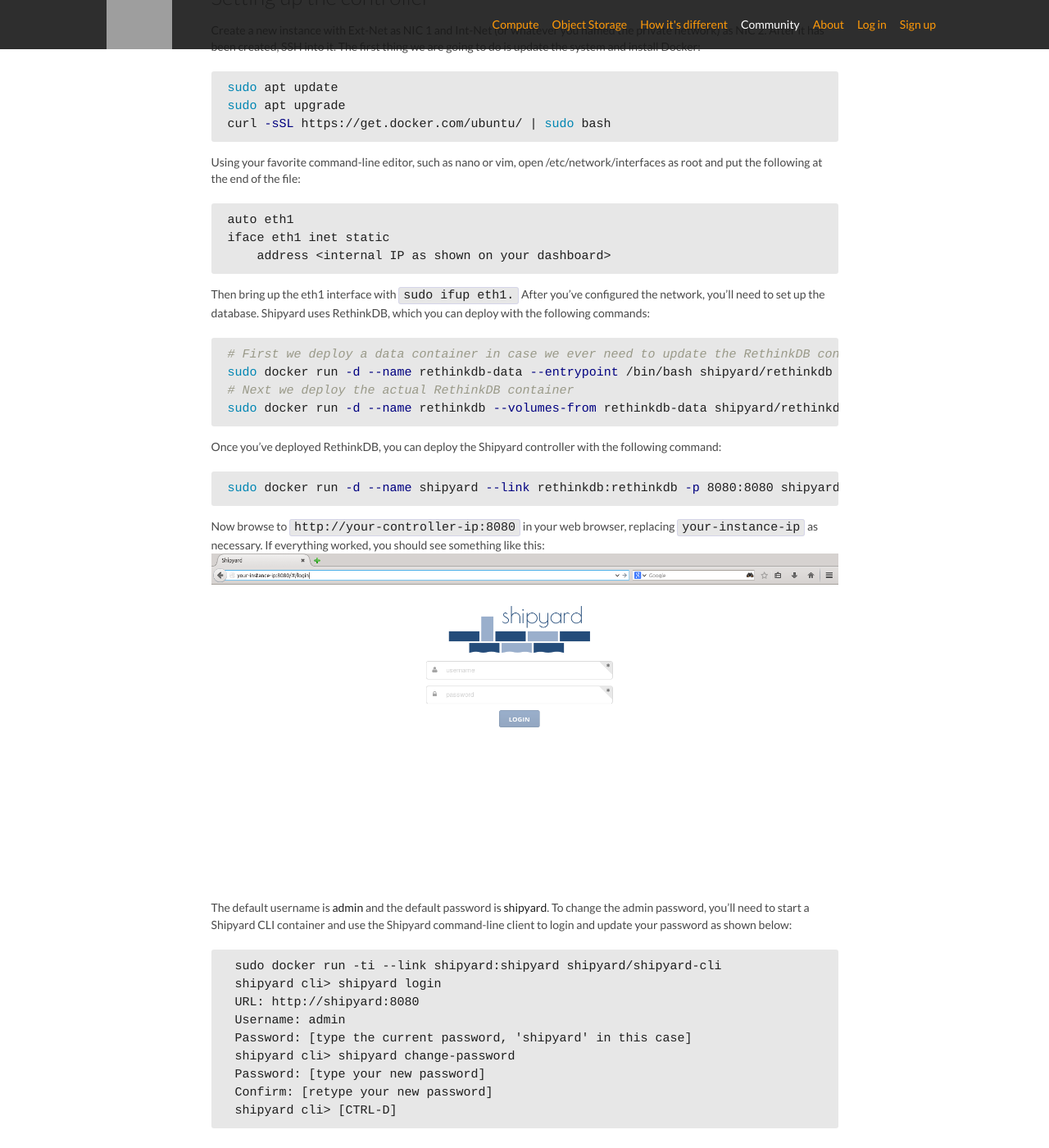
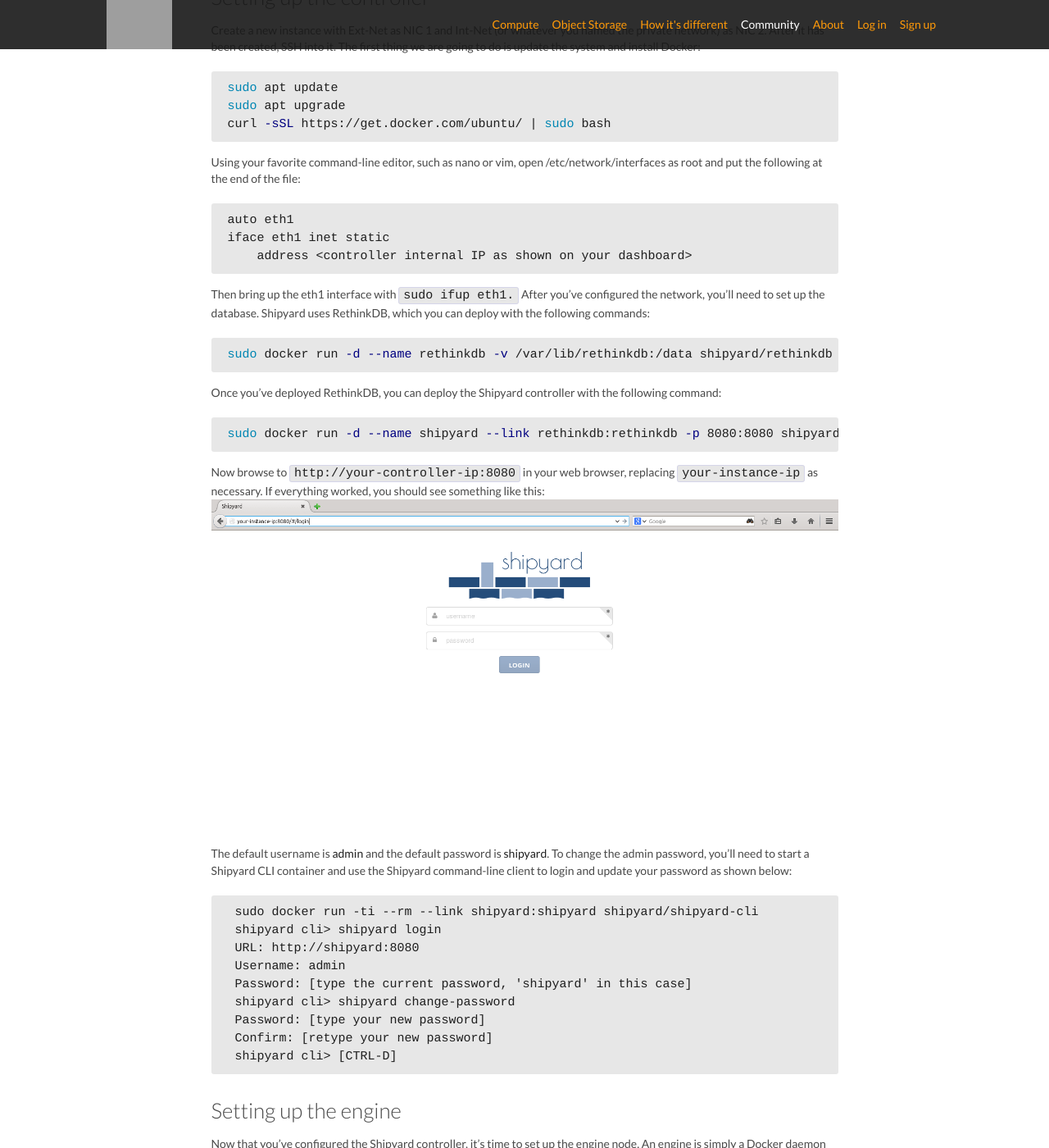
Before and after one commit to ovhlabs/knowledge-base, a Jekyll site: the page built from en/_posts/2014-12-05-how-to-deploy-a-shipyard-cluster-on-runabove.md, in a window 1280 px wide and 1400 px high, scrolled down 868 px. Shown: the whole window at 82% size. Built offline with Jekyll 4.4.1, drawn with Linux system fonts in a browser that asks for light colours; Markdown is read by kramdown in place of the engine named in the settings; comment, search, counter and statistics services are not loaded; some of the changed text lies outside the part shown; grey boxes are pictures that could not be loaded.

Commit message:
Make changes suggested by @gierschv

````diff
--- a/en/_posts/2014-12-05-how-to-deploy-a-shipyard-cluster-on-runabove.md
+++ b/en/_posts/2014-12-05-how-to-deploy-a-shipyard-cluster-on-runabove.md
@@ -5,7 +5,7 @@
 author: DrOfAwesomeness
 lang: en
 ---
-**[Shipyard](http://shipyard-project.com/)** is a [Docker](https://docker.io) cluster administration tool. It provides a Web UI to simplify managing Docker containers across multiple nodes and a simple orchestration system to help control where a container will land when you create it. In this tutorial, you'll learn how to set up a Shipyard controller and a single Docker node, or "engine" in Shipyard terminology, linked over an internal network.
+**[Shipyard](http://shipyard-project.com/)** is a [Docker](https://docker.com) cluster administration tool. It provides a Web UI to simplify managing Docker containers across multiple nodes and a simple orchestration system to help control where a container will land when you create it. In this tutorial, you'll learn how to set up a Shipyard controller and a single Docker node, or "engine" in Shipyard terminology, linked over an internal network.
 
 ## Prerequisites
 * An understanding of the linux command-line
@@ -39,16 +39,13 @@
 ```
 auto eth1
 iface eth1 inet static
-    address <internal IP as shown on your dashboard>
+    address <controller internal IP as shown on your dashboard>
 ```
 Then bring up the eth1 interface with `sudo ifup eth1.`
 After you've configured the network, you'll need to set up the database. Shipyard uses RethinkDB, which you can deploy with the following commands:
 
 ```bash
-# First we deploy a data container in case we ever need to update the RethinkDB container
-sudo docker run -d --name rethinkdb-data --entrypoint /bin/bash shipyard/rethinkdb
-# Next we deploy the actual RethinkDB container
-sudo docker run -d --name rethinkdb --volumes-from rethinkdb-data shipyard/rethinkdb
+sudo docker run -d --name rethinkdb -v /var/lib/rethinkdb:/data shipyard/rethinkdb
 ```
 Once you've deployed RethinkDB, you can deploy the Shipyard controller with the following command:
 
@@ -61,7 +58,7 @@
 The default username is **admin** and the default password is **shipyard**. To change the admin password, you'll need to start a Shipyard CLI container and use the Shipyard command-line client to login and update your password as shown below:
 
  ```
- sudo docker run -ti --link shipyard:shipyard shipyard/shipyard-cli
+ sudo docker run -ti --rm --link shipyard:shipyard shipyard/shipyard-cli
  shipyard cli> shipyard login
  URL: http://shipyard:8080
  Username: admin
@@ -85,12 +82,12 @@
 ```
 auto eth1
 iface eth1 inet static
-    address <internal IP as shown on your dashboard>
+    address <engine internal IP as shown on your dashboard>
 ```
 Once you've added these lines to the end of /etc/network/interfaces, run `sudo ifup eth1`. Now that the internal network is configured on the instance, open /etc/default/docker as root in your favorite editor and append the following line:
 
 ```
-DOCKER_OPTS="-H tcp://<internal IP as shown on your dashboard>:8888"
+DOCKER_OPTS="-H tcp://<engine internal IP as shown on your dashboard>:8888"
 ```
 This will tell Docker to listen on the instance's internal IP address so that the controller can connect to it. Once you've made this change, you'll need to restart Docker by running `sudo service docker restart`
 
````
